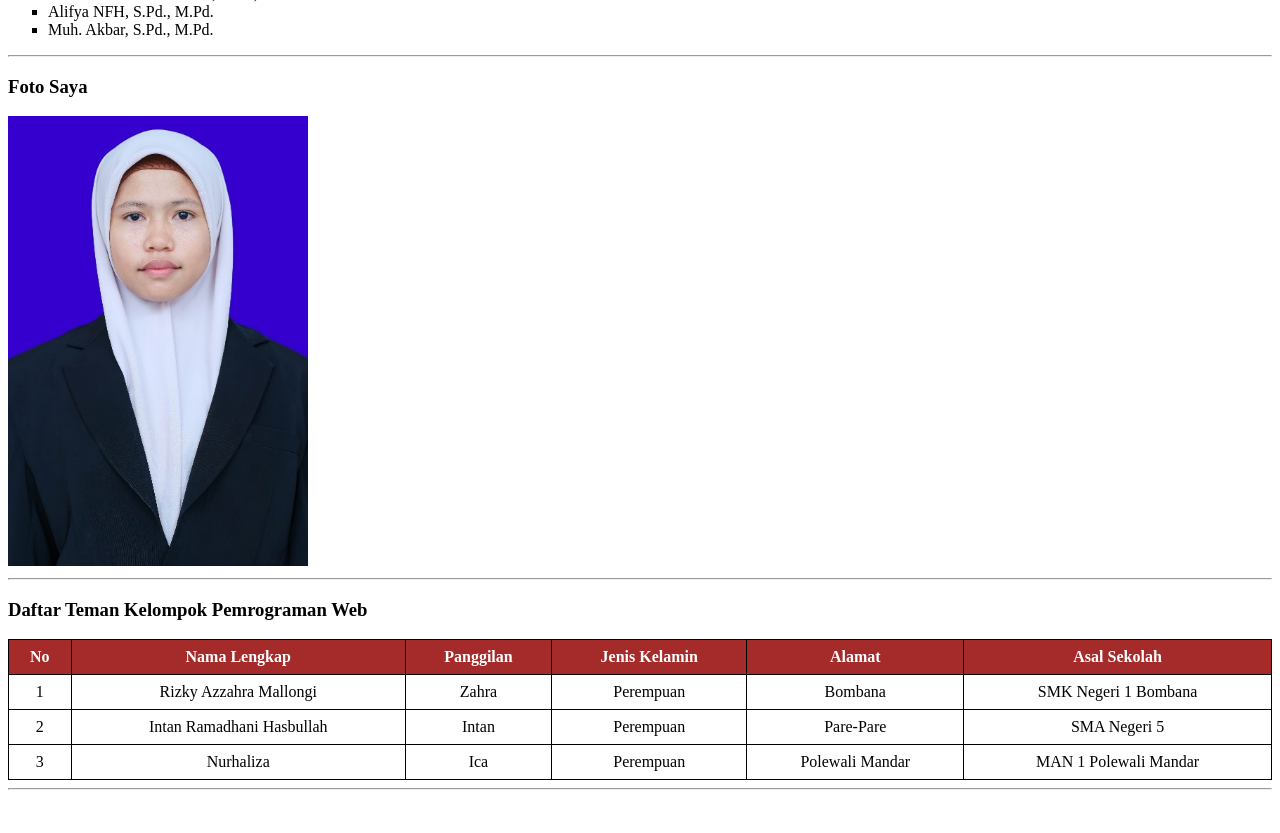
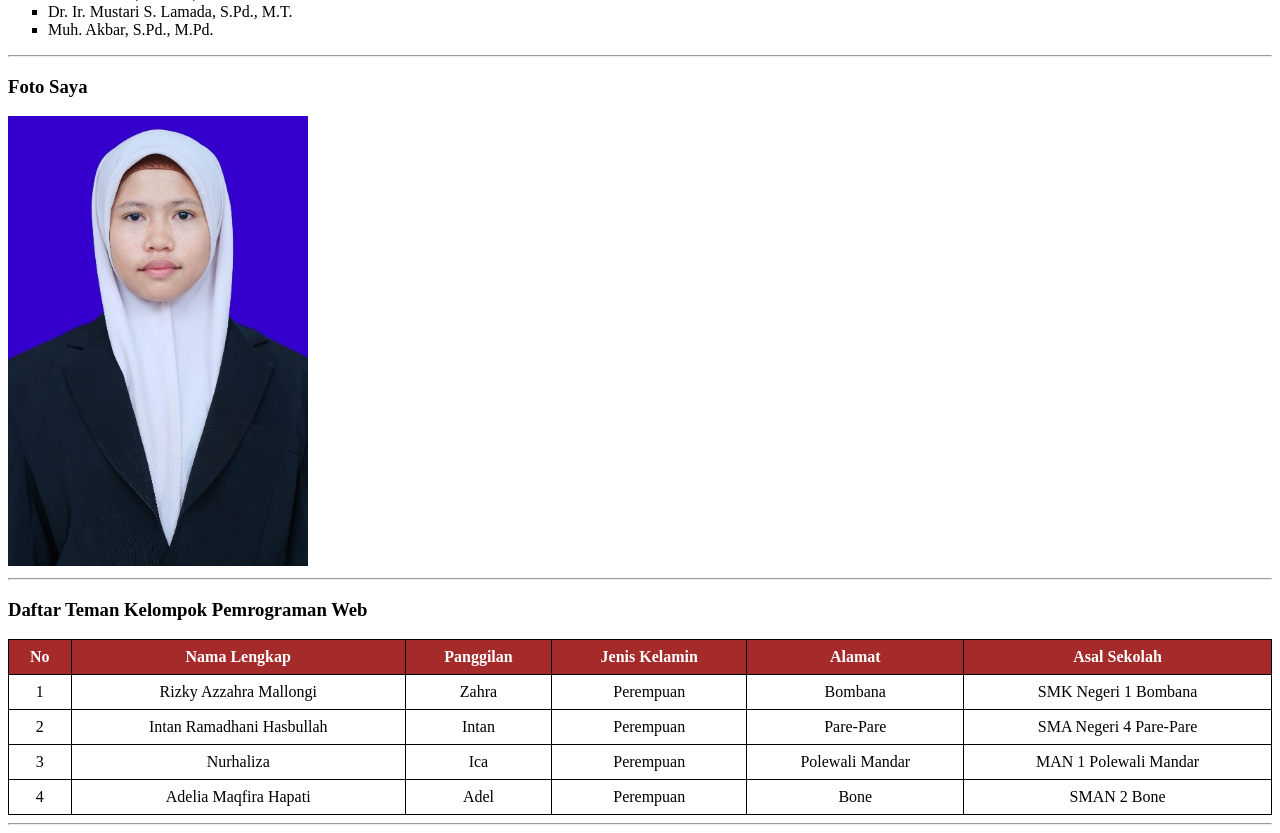
Before and after one commit to riqqahdhianshefira/Praktikum-2, a plain HTML site: page Tugas 2/artikel.html in a window 1280 px wide. Shown: the part 1889-2722 px from the top of the page. Before the commit the page ends 2687 px from the top, so only its background shows below. Drawn offline with Linux system fonts and the light colour scheme.

Commit message:
artikel.html

```diff
--- a/Tugas 2/artikel.html
+++ b/Tugas 2/artikel.html
@@ -80,6 +80,7 @@
 <hr>
     <h3>Daftar Dosen</h3>
     <ul type="square">
+        <li>Alifya NFH, S.Pd., M.Pd.</li>
         <li>Haekal Febriansyah Ramadhan, S.T., M.Pd.</li>
         <li>Zulhajji, S.T., M.T.</li>
         <li>Veronika Asri Tandirerung, S.Pd., M.Pd.</li>
@@ -119,7 +120,6 @@
         <li>Dr. Ir. Muliadi, S.Pd., M.T.</li>
         <li>Ir. Rahmaniar, S.Kom., M.Kom.</li>
         <li>Dr. Ir. Mustari S. Lamada, S.Pd., M.T.</li>
-        <li>Alifya NFH, S.Pd., M.Pd.</li>
         <li>Muh. Akbar, S.Pd., M.Pd.</li>
     </ul>
 <hr>
@@ -168,7 +168,7 @@
     <td>Intan</td>
     <td>Perempuan</td>
     <td>Pare-Pare</td>
-    <td>SMA Negeri 5</td>
+    <td>SMA Negeri 4 Pare-Pare</td>
   </tr>
   <tr>
     <td>3</td>
@@ -178,6 +178,14 @@
     <td>Polewali Mandar</td>
     <td>MAN 1 Polewali Mandar</td>
   </tr>
+  <tr>
+    <td>4</td>
+    <td>Adelia Maqfira Hapati</td>
+    <td>Adel</td>
+    <td>Perempuan</td>
+    <td>Bone</td>
+    <td>SMAN 2 Bone</td>
+  </tr>
 </table>
 <hr>
 </body>
```
